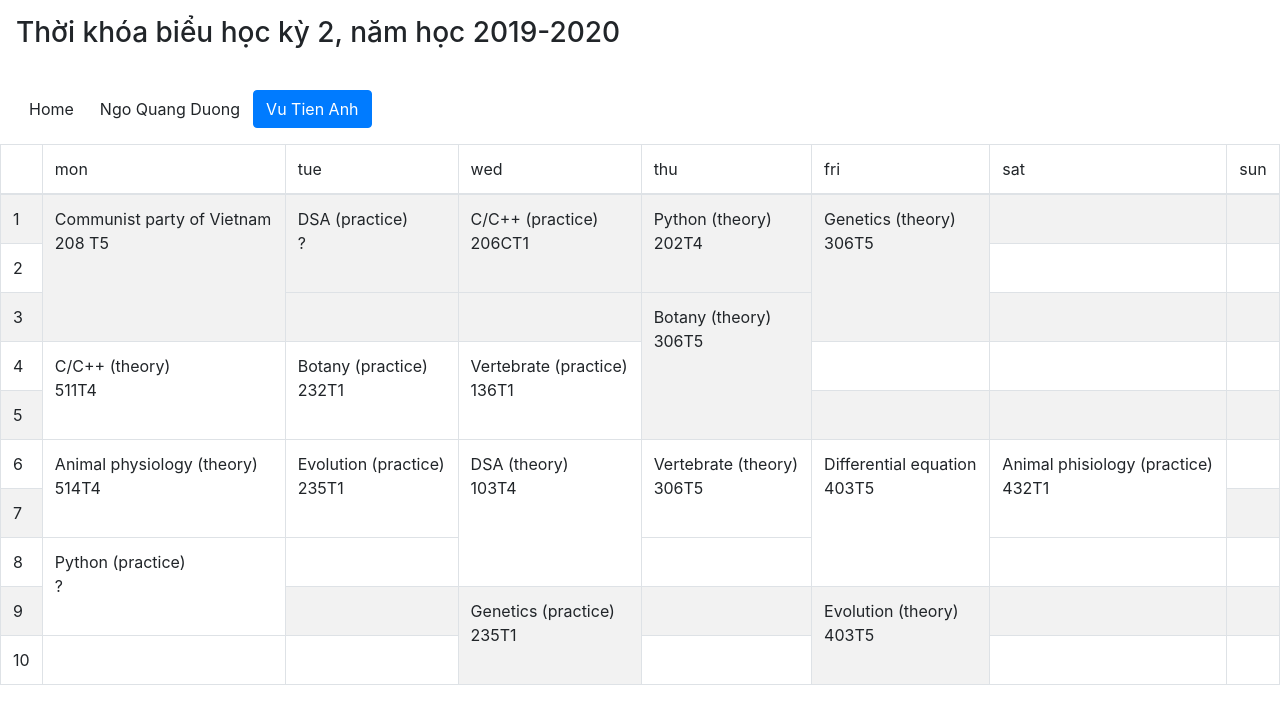
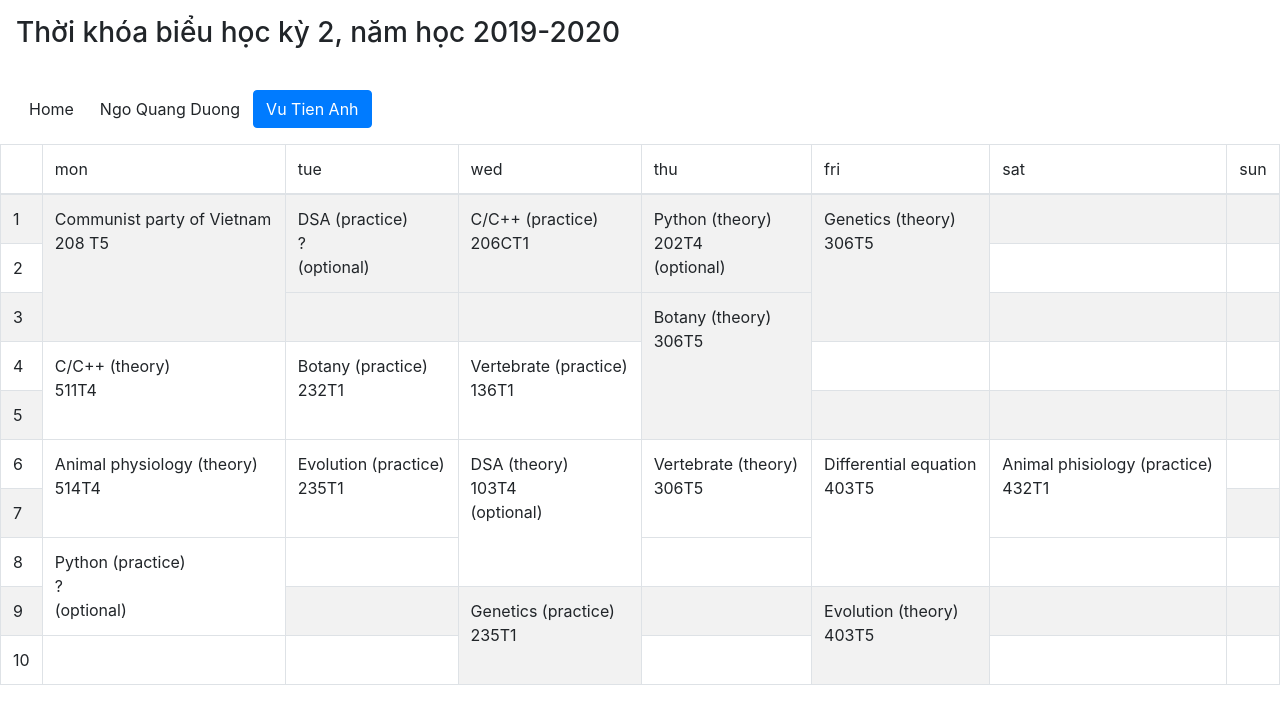
Before and after one commit to duong755/timetable, a React (Create React App) app: page /vutienanh in a window 1280 px wide. Shown: the top 724 px of the page. Built offline with nearby package versions, Linux system fonts and the light colour scheme.

Commit message:
Add note for DSA and python

```diff
--- a/src/components/VuTienAnh.tsx
+++ b/src/components/VuTienAnh.tsx
@@ -27,13 +27,13 @@ const VuTienAnh: React.FC = () => {
             <Subject id="" name="Communist party of Vietnam" room="208 T5" lecturer="" />
           </td>
           <td className={clsx(classes.subject)} rowSpan={2}>
-            <Subject id="" name="DSA (practice)" room="?" lecturer="" />
+            <Subject id="" name="DSA (practice)" room="?" lecturer="" note="(optional)" />
           </td>
           <td className={clsx(classes.subject)} rowSpan={2}>
             <Subject id="" name="C/C++ (practice)" room="206CT1" lecturer="" />
           </td>
           <td className={clsx(classes.subject)} rowSpan={2}>
-            <Subject id="" name="Python (theory)" room="202T4" lecturer="" />
+            <Subject id="" name="Python (theory)" room="202T4" lecturer="" note="(optional)" />
           </td>
           <td className={clsx(classes.subject)} rowSpan={3}>
             <Subject id="" name="Genetics (theory)" room="306T5" lecturer="" />
@@ -86,7 +86,7 @@ const VuTienAnh: React.FC = () => {
             <Subject id="" name="Evolution (practice)" room="235T1" lecturer="" />
           </td>
           <td className={clsx(classes.subject)} rowSpan={3}>
-            <Subject id="" name="DSA (theory)" room="103T4" lecturer="" />
+            <Subject id="" name="DSA (theory)" room="103T4" lecturer="" note="(optional)" />
           </td>
           <td className={clsx(classes.subject)} rowSpan={2}>
             <Subject id="" name="Vertebrate (theory)" room="306T5" lecturer="" />
@@ -106,7 +106,7 @@ const VuTienAnh: React.FC = () => {
         <tr>
           <td>8</td>
           <td className={clsx(classes.subject)} rowSpan={2}>
-            <Subject id="" name="Python (practice)" room="?" lecturer="" />
+            <Subject id="" name="Python (practice)" room="?" lecturer="" note="(optional)" />
           </td>
           <td></td>
           <td></td>
```
